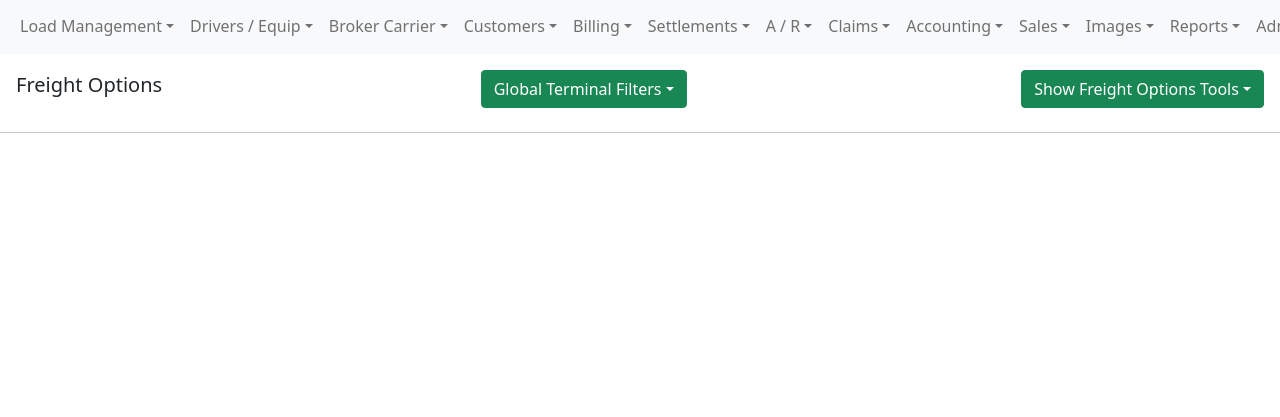
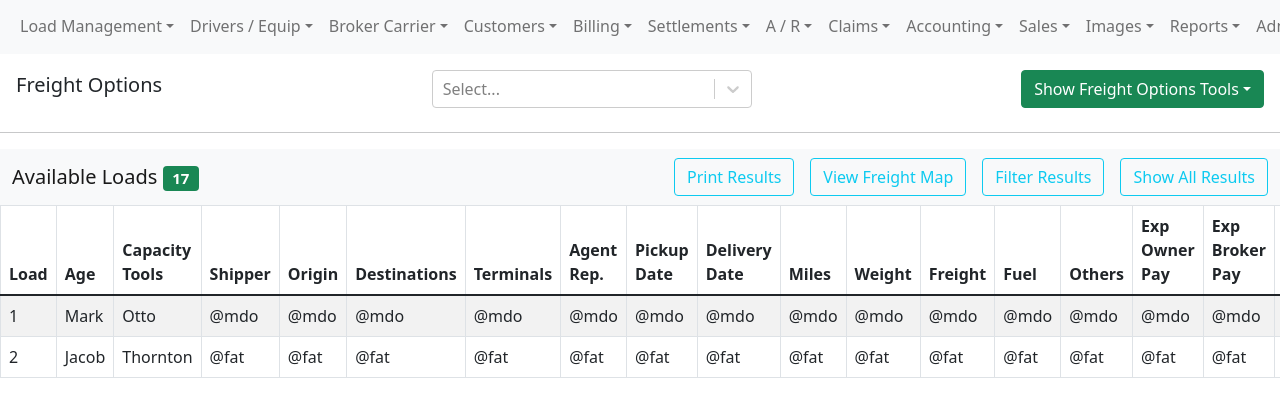
Before and after one commit to TousifProvat/Trasport-Pro, a React (Create React App) app: page / in a window 1280 px wide. Shown: the part 365-782 px from the top of the page. Built offline with nearby package versions, Linux system fonts and the light colour scheme.

Commit message:
Context Api Done

```diff
--- a/src/App.js
+++ b/src/App.js
@@ -3,6 +3,7 @@ import Navbar1 from "./Components/Navbars/Navbar1/Navbar1";
 import Navbar2 from "./Components/Navbars/Navbar2/Navbar2";
 import { BrowserRouter, Routes, Route } from "react-router-dom";
 import FreightOptionsDashboard from "./Components/FreightOptionsDashboard/FreightOptionsDashboard";
+import AuthProvider from "./Components/Contexts/AuthProvider";
 
 function App() {
   return (
@@ -13,11 +14,12 @@ function App() {
           <hr></hr>
           <Navbar2></Navbar2>
         </div>
-
+      <AuthProvider>
         <Routes>
           <Route path="/" element={<FreightOptionsDashboard />} />
           <Route path="frtOpsDash" element={<FreightOptionsDashboard />} />
-        </Routes>
+          </Routes>
+      </AuthProvider>
       </BrowserRouter>
     </>
   );
--- /dev/null
+++ b/src/Components/Contexts/AuthProvider.js
@@ -0,0 +1,16 @@
+import React, { createContext } from 'react';
+// import useFirebase from '../../Hooks/useFirebase';
+import useContext from '../Hooks/useContext';
+
+export const AuthContext = createContext(null);
+
+const AuthProvider = ({children}) => {
+    const allContext = useContext();
+    return (
+        <AuthContext.Provider value={allContext}>
+            {children}
+        </AuthContext.Provider>
+    );
+};
+
+export default AuthProvider;
--- a/src/Components/FreightOptionsDashboard/FreightOptionsDashboard.js
+++ b/src/Components/FreightOptionsDashboard/FreightOptionsDashboard.js
@@ -1,7 +1,63 @@
 import React from "react";
-import { Dropdown } from "react-bootstrap";
+import {
+  Badge,
+  Button,
+  Container,
+  Dropdown,
+  Form,
+  Nav,
+  Navbar,
+  Table,
+} from "react-bootstrap";
 import "./freightOptionsDashboard.css";
+import Select from "react-select";
+import useContext from "../Hooks/useContext";
 const FreightOptionsDashboard = () => {
+  const { value } = useContext();
+  const options = [
+    { value: "ABC - ABC Terminal", label: "ABC - ABC Terminal" },
+    { value: "ADT - Carrier Jhonson", label: "ADT - Carrier Jhonson" },
+    { value: "B1 - Broker 1", label: "B1 - Broker 1" },
+    { value: "RFT - Rob Finney", label: "RFT - Rob Finney" },
+    { value: "CK - C & K Trucking Inc.", label: "CK - C & K Trucking Inc." },
+    { value: "DT - DT", label: "DT - DT" },
+    { value: "ERT - ERT Logistics Inc.", label: "ERT - ERT Logistics Inc." },
+    { value: "1 - Headquarter", label: "1 - Headquarter" },
+    { value: "Shop - Kamps", label: "Shop - Kamps" },
+    { value: "KK - Kenneth Kloeppel", label: "KK - Kenneth Kloeppel" },
+    { value: "MD1 - Medal 1", label: "MD1 - Medal 1" },
+    { value: "MD2 - Medal 2", label: "MD2 - Medal 2" },
+    {
+      value: "KDC - Kings Drayage Company",
+      label: "KDC - Kings Drayage Company",
+    },
+    { value: "MD3 - Medal 3", label: "MD3 - Medal 3" },
+    { value: "MD4 - Medal 4", label: "MD4 - Medal 4" },
+    { value: "EGT - Mount Juliet", label: "EGT - Mount Juliet" },
+    { value: "NAGH - Nashville Terminal", label: "NAGH - Nashville Terminal" },
+    {
+      value: "PSNPR - North Pole Terminal",
+      label: "PSNPR - North Pole Terminal",
+    },
+    { value: "102 - Agent 102", label: "102 - Agent 102" },
+    { value: "88 - JJ Trucking Terminal", label: "88 - JJ Trucking Terminal" },
+    { value: "ETTY -East TN Drop Yard", label: "ETTY -East TN Drop Yard" },
+    { value: "A-1 - Orbit Station", label: "A-1 - Orbit Station" },
+    {
+      value: "1012 - PB02 Transport Inc.",
+      label: "1012 - PB02 Transport Inc.",
+    },
+    { value: "PFT - PFT Transportation", label: "PFT - PFT Transportation" },
+    { value: "WASH - Washington", label: "WASH - Washington" },
+    {
+      value: "COM-TH - THron Logistics Inc.",
+      label: "COM-TH - THron Logistics Inc.",
+    },
+    { value: "412 - THT", label: "412 - THT" },
+    { value: "088 - Wade", label: "088 - Wade" },
+    { value: "BON - Woerner TURF", label: "BON - Woerner TURF" },
+    { value: "alfen - yard", label: "alfen - yard" },
+  ];
   return (
     <>
       <div className="frt-header">
@@ -9,47 +65,7 @@ const FreightOptionsDashboard = () => {
           <span className="me-auto">Freight Options</span>
         </p>
 
-        <Dropdown className="frt-drop mt-3 me-3">
-          <Dropdown.Toggle variant="success" id="dropdown-basic" >
-            Global Terminal Filters
-          </Dropdown.Toggle>
-
-          <Dropdown.Menu className="me-5" >
-            <p className="ms-3">Global Terminal Filters</p>
-            <hr></hr>
-            <Dropdown.Item href="#/action-1">ABC - ABC Terminal</Dropdown.Item>
-            <Dropdown.Item href="#/action-2">ADT - Carrier Jhonson</Dropdown.Item>
-            <Dropdown.Item href="#/action-3">B1 - Broker 1</Dropdown.Item>
-            <Dropdown.Item href="#/action-3">RFT - Rob Finney</Dropdown.Item>
-            <Dropdown.Item href="#/action-3">CK - C & K Trucking Inc.</Dropdown.Item>
-            <Dropdown.Item href="#/action-3">DT - DT</Dropdown.Item>
-            <Dropdown.Item href="#/action-3">ERT - ERT Logistics Inc.</Dropdown.Item>
-            <Dropdown.Item href="#/action-3">1 - Headquarter</Dropdown.Item>
-            <Dropdown.Item href="#/action-3">Shop - Kamps</Dropdown.Item>
-            <Dropdown.Item href="#/action-3">KK - Kenneth Kloeppel</Dropdown.Item>
-            <Dropdown.Item href="#/action-3">MD1 - Medal 1</Dropdown.Item>
-            <Dropdown.Item href="#/action-3">MD2 - Medal 2</Dropdown.Item>
-            <Dropdown.Item href="#/action-3">KDC - Kings Drayage Company</Dropdown.Item>
-            <Dropdown.Item href="#/action-3">MD3 - Medal 3</Dropdown.Item>
-            <Dropdown.Item href="#/action-3">MD4 - Medal 4</Dropdown.Item>
-            <Dropdown.Item href="#/action-3">EGT - Mount Juliet</Dropdown.Item>
-            <Dropdown.Item href="#/action-3">NAGH - Nashville Terminal</Dropdown.Item>
-            <Dropdown.Item href="#/action-3">PSNPR - North Pole Terminal</Dropdown.Item>
-            <Dropdown.Item href="#/action-3">102 - Agent 102</Dropdown.Item>
-            <Dropdown.Item href="#/action-3">88 - JJ Trucking Terminal</Dropdown.Item>
-            <Dropdown.Item href="#/action-3">ETTY -East TN Drop Yard</Dropdown.Item>
-            <Dropdown.Item href="#/action-3">A-1 - Orbit Station</Dropdown.Item>
-            <Dropdown.Item href="#/action-3">1012 - PB02 Transport Inc.</Dropdown.Item>
-            <Dropdown.Item href="#/action-3">PFT - PFT Transportation</Dropdown.Item>
-            <Dropdown.Item href="#/action-3">C2 - Test Agent Terminal</Dropdown.Item>
-            <Dropdown.Item href="#/action-3">WASH - Washington</Dropdown.Item>
-            <Dropdown.Item href="#/action-3">COM-TH - THron Logistics Inc.</Dropdown.Item>
-            <Dropdown.Item href="#/action-3">412 - THT</Dropdown.Item>
-            <Dropdown.Item href="#/action-3">088 - Wade</Dropdown.Item>
-            <Dropdown.Item href="#/action-3">BON - Woerner TURF</Dropdown.Item>
-            <Dropdown.Item href="#/action-3">alfen - yard</Dropdown.Item>
-          </Dropdown.Menu>
-        </Dropdown>
+        <Select options={options} className="mt-3 w-25" title="Title" />
 
         <Dropdown className="frt-drop mt-3 me-3">
           <Dropdown.Toggle variant="success" id="dropdown-basic">
@@ -59,13 +75,143 @@ const FreightOptionsDashboard = () => {
           <Dropdown.Menu>
             <p className="ms-3">Freight options</p>
             <hr></hr>
-            <Dropdown.Item href="#/action-1">Action</Dropdown.Item>
-            <Dropdown.Item href="#/action-2">Another action</Dropdown.Item>
-            <Dropdown.Item href="#/action-3">Something else</Dropdown.Item>
+            <Dropdown.Item href="#/action-1">Add New Load</Dropdown.Item>
+            <Dropdown.Item href="#/action-2">Add Express Load</Dropdown.Item>
+            <Dropdown.Item href="#/action-3">
+              Add Carrier Capacity
+            </Dropdown.Item>
+            <Dropdown.Item href="#/action-3">Carrier Lane Search</Dropdown.Item>
+            <Dropdown.Item href="#/action-3">
+              Dispatch Multiple Loads
+            </Dropdown.Item>
+            <Dropdown.Item href="#/action-3">EOBR Messaging</Dropdown.Item>
+            <Dropdown.Item href="#/action-3">Find Freight Rates</Dropdown.Item>
+            <Dropdown.Item href="#/action-3">
+              Find Driver/Load/Broker
+            </Dropdown.Item>
+            <Dropdown.Item href="#/action-3">
+              Loads Delivered - Not Billed
+            </Dropdown.Item>
+            <Dropdown.Item href="#/action-3">Loads/Drivers Map</Dropdown.Item>
+            <Dropdown.Item href="#/action-3">
+              Load Tendering Queue
+            </Dropdown.Item>
+            <Dropdown.Item href="#/action-3">Mileage Calculator.</Dropdown.Item>
+            <Dropdown.Item href="#/action-3">Post Driver Call-in</Dropdown.Item>
+            <Dropdown.Item href="#/action-3">Add Empty Movement</Dropdown.Item>
+            <hr></hr>
+            <p className="ms-3">Freight options Homepage</p>
+
+            <Form.Group className="ms-3" controlId="formBasicCheckbox">
+              <Form.Check type="checkbox" label="Show Available Loads" />
+            </Form.Group>
+            <Form.Group className="ms-3" controlId="formBasicCheckbox">
+              <Form.Check type="checkbox" label="Show Available Drivers" />
+            </Form.Group>
+            <Form.Group className="ms-3" controlId="formBasicCheckbox">
+              <Form.Check type="checkbox" label="Show Planned Loads" />
+            </Form.Group>
+            <Form.Group className="ms-3" controlId="formBasicCheckbox">
+              <Form.Check type="checkbox" label="Show Dispatched Loads" />
+            </Form.Group>
           </Dropdown.Menu>
         </Dropdown>
       </div>
       <hr></hr>
+
+      <Navbar bg="light" expand="lg">
+        <Container fluid>
+          <Navbar.Brand href="#home">
+            Available Loads <Badge bg="success">{value}</Badge>
+          </Navbar.Brand>
+          <Navbar.Toggle aria-controls="basic-navbar-nav" />
+          <Navbar.Collapse id="basic-navbar-nav">
+            <Nav className="ms-auto">
+              <Button variant="outline-info">Print Results</Button>{" "}
+              <Button variant="outline-info" className="ms-3">
+                View Freight Map
+              </Button>{" "}
+              <Button variant="outline-info" className="ms-3">
+                Filter Results
+              </Button>{" "}
+              <Button variant="outline-info" className="ms-3">
+                Show All Results
+              </Button>{" "}
+            </Nav>
+          </Navbar.Collapse>
+        </Container>
+      </Navbar>
+
+      <Table striped bordered hover>
+        <thead>
+          <tr>
+            <th>Load</th>
+            <th>Age</th>
+            <th>Capacity Tools</th>
+            <th>Shipper</th>
+            <th>Origin</th>
+            <th>Destinations</th>
+            <th>Terminals</th>
+            <th>Agent Rep.</th>
+            <th>Pickup Date</th>
+            <th>Delivery Date</th>
+            <th>Miles</th>
+            <th>Weight</th>
+            <th>Freight</th>
+            <th>Fuel</th>
+            <th>Others</th>
+            <th>Exp Owner Pay</th>
+            <th>Exp Broker Pay</th>
+            <th>Commodity</th>
+            <th>Manage</th>
+          </tr>
+        </thead>
+        <tbody>
+          <tr>
+            <td>1</td>
+            <td>Mark</td>
+            <td>Otto</td>
+            <td>@mdo</td>
+            <td>@mdo</td>
+            <td>@mdo</td>
+            <td>@mdo</td>
+            <td>@mdo</td>
+            <td>@mdo</td>
+            <td>@mdo</td>
+            <td>@mdo</td>
+            <td>@mdo</td>
+            <td>@mdo</td>
+            <td>@mdo</td>
+            <td>@mdo</td>
+            <td>@mdo</td>
+            <td>@mdo</td>
+            <td>@mdo</td>
+            <td>@mdo</td>
+          </tr>
+          <tr>
+            <td>2</td>
+            <td>Jacob</td>
+            <td>Thornton</td>
+            <td>@fat</td>
+            <td>@fat</td>
+            <td>@fat</td>
+            <td>@fat</td>
+            <td>@fat</td>
+            <td>@fat</td>
+            <td>@fat</td>
+            <td>@fat</td>
+            <td>@fat</td>
+            <td>@fat</td>
+            <td>@fat</td>
+            <td>@fat</td>
+            <td>@fat</td>
+            <td>@fat</td>
+            <td>@fat</td>
+            <td>@fat</td>
+          </tr>
+
+        </tbody>
+      </Table>
     </>
   );
 };
--- /dev/null
+++ b/src/Components/Hooks/useContext.js
@@ -0,0 +1,13 @@
+// import React from 'react';
+
+const useContext = () => {
+
+    const value = 17;
+
+
+    return {
+        value,
+    };
+};
+
+export default useContext;
```
Also changed, not shown: src/Components/Hooks/useAuth.js (added, +8 -0 lines).
